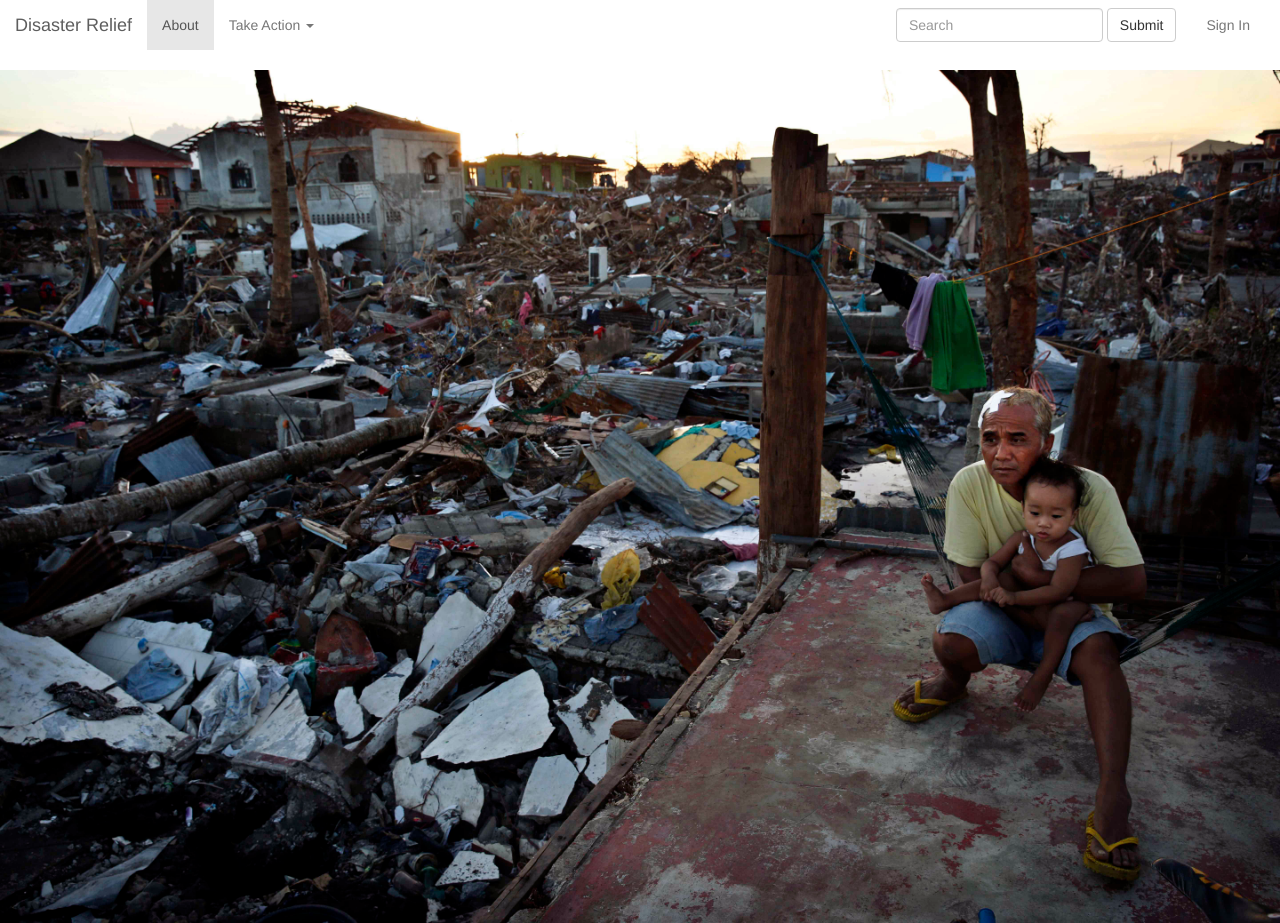
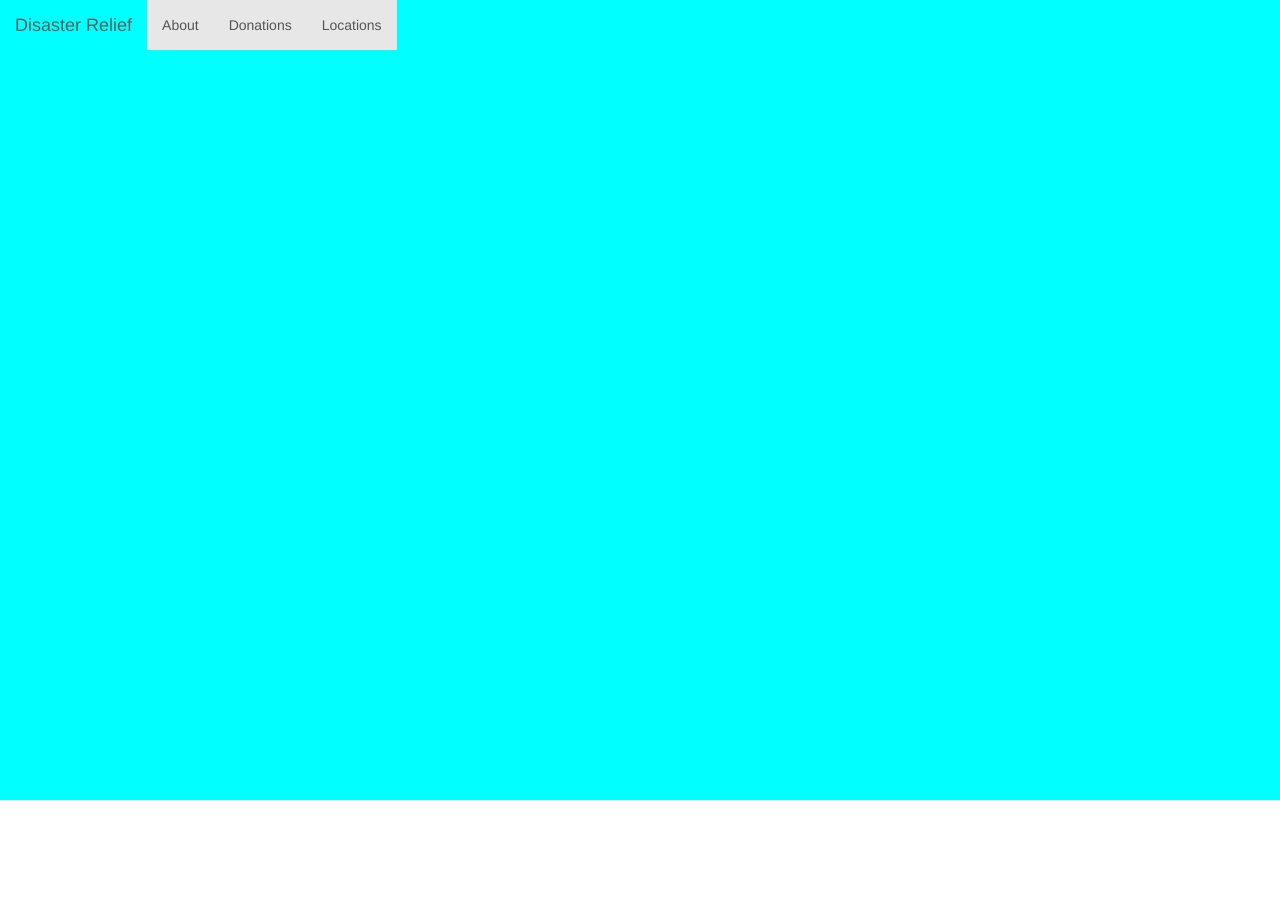
Before and after one commit to deenaariff/hack4humanity, a plain HTML site: page clients/dashboard/index.html in a window 1280 px wide. After the commit the page ends 800 px from the top, so only its background shows below. Drawn offline with nearby package versions, Linux system fonts and the light colour scheme.

Commit message:
Skeleton for Relief Map

```diff
--- a/clients/dashboard/index.html
+++ b/clients/dashboard/index.html
@@ -12,53 +12,36 @@
     <body>
 
         <!--Navbar-->
-        <nav class="navbar navbar-default">
+        <nav class="navbar navbar-default navbar-fixed-top">
             <div class="container-fluid">
                 <!-- Brand and toggle get grouped for better mobile display -->
                 <div class="navbar-header">
-                    <button type="button" class="navbar-toggle collapsed" data-toggle="collapse" data-target="#bs-example-navbar-collapse-1" aria-expanded="false">
-                        <span class="sr-only">Toggle navigation</span>
-                        <span class="icon-bar"></span>
-                        <span class="icon-bar"></span>
-                        <span class="icon-bar"></span>
-                    </button>
                     <a class="navbar-brand" href="#">Disaster Relief</a>
                 </div>
 
                 <!-- Collect the nav links, forms, and other content for toggling -->
                 <div class="collapse navbar-collapse" id="bs-example-navbar-collapse-1">
                     <ul class="nav navbar-nav">
-                        <li class="active"><a href="#">About <span class="sr-only">(current)</span></a></li>
-                        <li class="dropdown">
-                        <a href="#" class="dropdown-toggle" data-toggle="dropdown" role="button" aria-haspopup="true" aria-expanded="false">Take Action <span class="caret"></span></a>
-                            <ul class="dropdown-menu">
-                                <li><a href="#">Yourself</a></li>
-                                <li><a href="#">Organization</a></li>
-                                <li><a href="#">Something else here</a></li>
-                                <li role="separator" class="divider"></li>
-                                <li><a href="#">Separated link</a></li>
-                                <li role="separator" class="divider"></li>
-                                <li><a href="#">One more separated link</a></li>
-                            </ul>
-                        </li>
+                        <li class="active"><a href="#">About </a></li>
+                        <li class="active"><a href="#">Donations </a></li>
+                        <li class="active"><a href="#">Locations </a></li>
                     </ul>
                     <ul class="nav navbar-nav navbar-right">
-                        <li><a href="#">Sign In</a></li>
+                        <button type="button" class="navbar-toggle collapsed" data-toggle="collapse" data-target="#bs-example-navbar-collapse-1" aria-expanded="false">
+                            <span class="sr-only">Toggle navigation</span>
+                            <span class="icon-bar"></span>
+                            <span class="icon-bar"></span>
+                            <span class="icon-bar"></span>
+                        </button>
                     </ul>
-                    <form class="navbar-form navbar-right" role="search">
-                        <div class="form-group">
-                            <input type="text" class="form-control" placeholder="Search">
-                        </div>
-                        <button type="submit" class="btn btn-default">Submit</button>
-                    </form>
                 </div><!-- /.navbar-collapse -->
             </div><!-- /.container-fluid -->
         </nav>
 
 
-        <!--Central Image-->
-        <div class = "dash">
-            <img src="/clients/img/disaster.jpg" alt="Disaster">
+        <!--Relief Map-->
+        <div class = "reliefMap">
+
         </div>
 
     </body>
--- a/clients/style/style.css
+++ b/clients/style/style.css
@@ -10,9 +10,8 @@ html {
 }
 
 /* Home Page */
-.dash img {
-	height: 100%;
-	width: 100%;
-	background-size: cover;
-	background-repeat: no-repeat;
+.reliefMap {
+    background: cyan;
+    height: 100vh;
+    display: block;
 }
```
